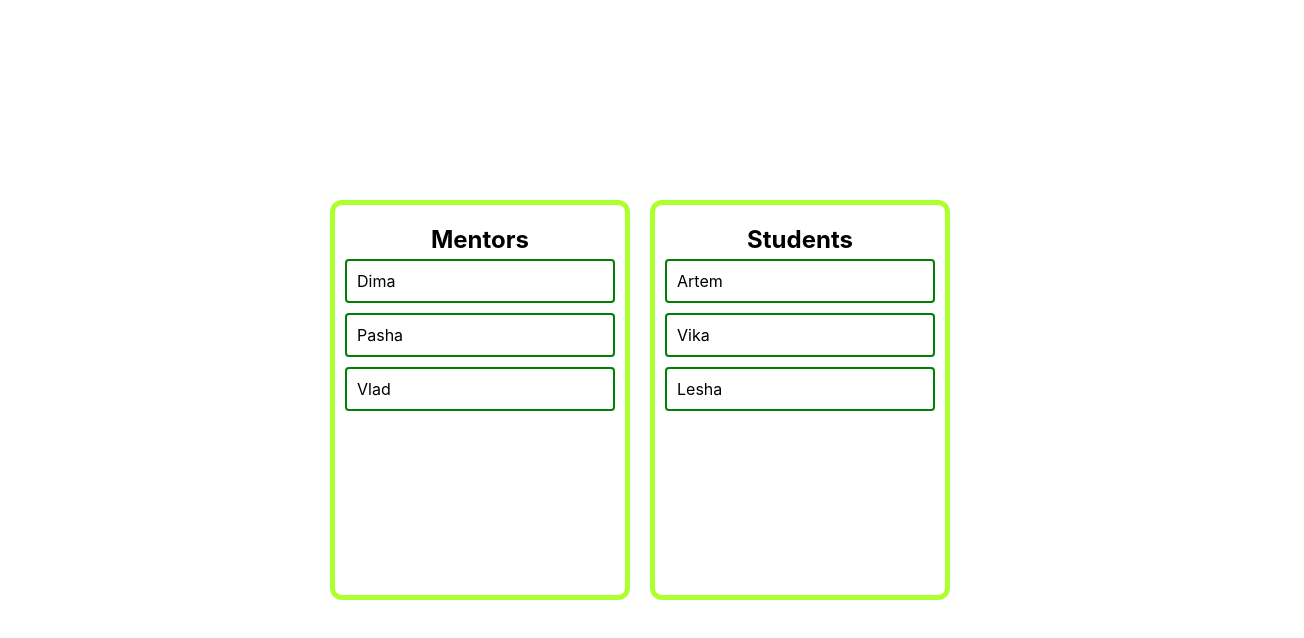
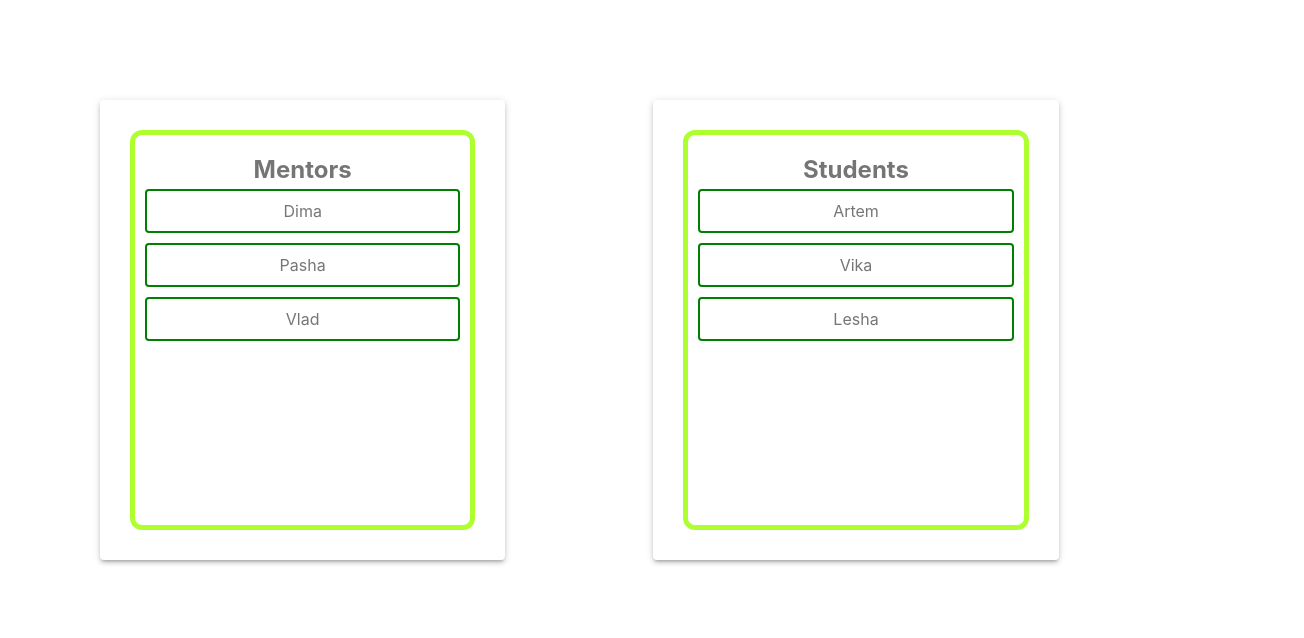
Before and after one commit to Aloxan12/ReactAndJsInstruments, a React (Create React App) app: page / in a window 1280 px wide. Shown: the top 638 px of the page, 1304 px wide, since content can reach past the window. Built offline with nearby package versions, Linux system fonts and the light colour scheme.

Commit message:
update MentorsStudents component

```diff
--- a/src/App.tsx
+++ b/src/App.tsx
@@ -1,7 +1,5 @@
 import React from 'react';
 import './App.css';
-import {GeneratorAndSaga} from "./GeneratorAndSaga/GeneratorAndSaga";
-import {Modal, ModalView} from "./components/Modal/Modal";
 import {MentorsStudents} from "./components/DragAndDrop/MentorsStudents";
 
 
--- a/src/components/DragAndDrop/MentorsStudents.module.css
+++ b/src/components/DragAndDrop/MentorsStudents.module.css
@@ -7,8 +7,10 @@
     width: 100vw;
     height: 100vh;
     display: flex;
-    justify-content: center;
-    align-items: center;
+    margin-top: 100px;
+    flex-direction: row;
+    justify-content:center;
+    text-align: center;
 }
 .board{
     min-width: 300px;
--- a/src/components/DragAndDrop/MentorsStudents.tsx
+++ b/src/components/DragAndDrop/MentorsStudents.tsx
@@ -1,6 +1,7 @@
 import React, {useState, DragEvent} from "react";
 import style from './MentorsStudents.module.css'
 import {v1} from "uuid";
+import {createStyles, Grid, makeStyles, Paper, Theme} from "@material-ui/core";
 
 type DeveloperType = {
     id: string
@@ -13,8 +14,21 @@ type DevelopersType = {
     developers: DeveloperType[]
 }
 
+const useStyles = makeStyles((theme: Theme) =>
+    createStyles({
+        root: {
+            flexGrow: 1,
+        },
+        paper: {
+            padding: theme.spacing(2),
+            textAlign: 'center',
+            color: theme.palette.text.secondary,
+        },
+    }),
+);
+
 export const MentorsStudents = () => {
-    let [boards, setBoards] = useState<Array<DevelopersType> | null>([
+    const [boards, setBoards] = useState<Array<DevelopersType> | null>([
         {
             id: v1(),
             title: 'Mentors',
@@ -26,8 +40,9 @@ export const MentorsStudents = () => {
             developers: [{id: v1(), name: 'Artem'}, {id: v1(), name: 'Vika'}, {id: v1(), name: 'Lesha'}]
         },
     ])
-    let [currentBoard, setCurrentBoard] = useState<DevelopersType | null>(null)
-    let [currentDev, setCurrentDev] = useState<DeveloperType | null>(null)
+    const [currentBoard, setCurrentBoard] = useState<DevelopersType | null>(null)
+    const [currentDev, setCurrentDev] = useState<DeveloperType | null>(null)
+    const classes = useStyles();
 
     function dragStartHandler(e: DragEvent<HTMLDivElement>, board: DevelopersType, dev: DeveloperType) {
         setCurrentBoard(board);
@@ -35,26 +50,19 @@ export const MentorsStudents = () => {
     }
 
     function dragEndHandler(e: DragEvent<HTMLDivElement>) {
-        // @ts-ignore
-        e.target.style.boxShadow = 'none';
-    }
-
-    function onDragLeaveHandler(e: DragEvent<HTMLDivElement>) {
-        // @ts-ignore
-        e.target.style.boxShadow = 'none';
+        e.currentTarget.style.boxShadow = 'none';
     }
 
     function dragOverHandler(e: DragEvent<HTMLDivElement>) {
         e.preventDefault();
-        // @ts-ignore
-        if (e.target.className == "developers") {
-            // @ts-ignore
-            e.target.style.boxShadow = '0 4px 3px grey';
+        if (e.currentTarget.className === `${style.developers}`) {
+            e.currentTarget.style.boxShadow = '0 4px 3px grey';
         }
     }
 
     function dropHandler(e: DragEvent<HTMLDivElement>, board: DevelopersType, dev: DeveloperType) {
         e.preventDefault();
+        e.currentTarget.style.boxShadow = 'none';
         if (currentBoard !== null && currentDev !== null) {
             let currentIndex = currentBoard.developers.indexOf(currentDev)
             currentBoard.developers.splice(currentIndex, 1)
@@ -73,13 +81,16 @@ export const MentorsStudents = () => {
     }
 
     return (
-        <div className={style.container}>
-            {boards ? boards.map(board =>
+        <div className={`${style.container}`}>
+            <Grid container spacing={6}>
+                {boards && boards.map(board =>
+                    <Grid item xs={6} sm={5}>
+                        <Paper elevation={3} className={classes.paper} style={{padding: '20px', marginLeft:'100px'}}>
                             <div className={style.board}>
                                 <div className={style.boardTitle}>{board.title}</div>
                                 {board.developers.map(dev =>
                                     <div onDragOver={(e) => dragOverHandler(e)}
-                             onDragLeave={e => onDragLeaveHandler(e)}
+                                         onDragLeave={(e) => dragEndHandler(e)}
                                          onDragStart={(e) => dragStartHandler(e, board, dev)}
                                          onDragEnd={(e) => dragEndHandler(e)}
                                          onDrop={(e) => dropHandler(e, board, dev)}
@@ -89,7 +100,11 @@ export const MentorsStudents = () => {
                                     </div>
                                 )}
                             </div>
-            ) : null}
+                        </Paper>
+                    </Grid>
+                )}
+
+            </Grid>
         </div>
     )
 }
```
Lines whose indentation alone changed are shown as unchanged.
